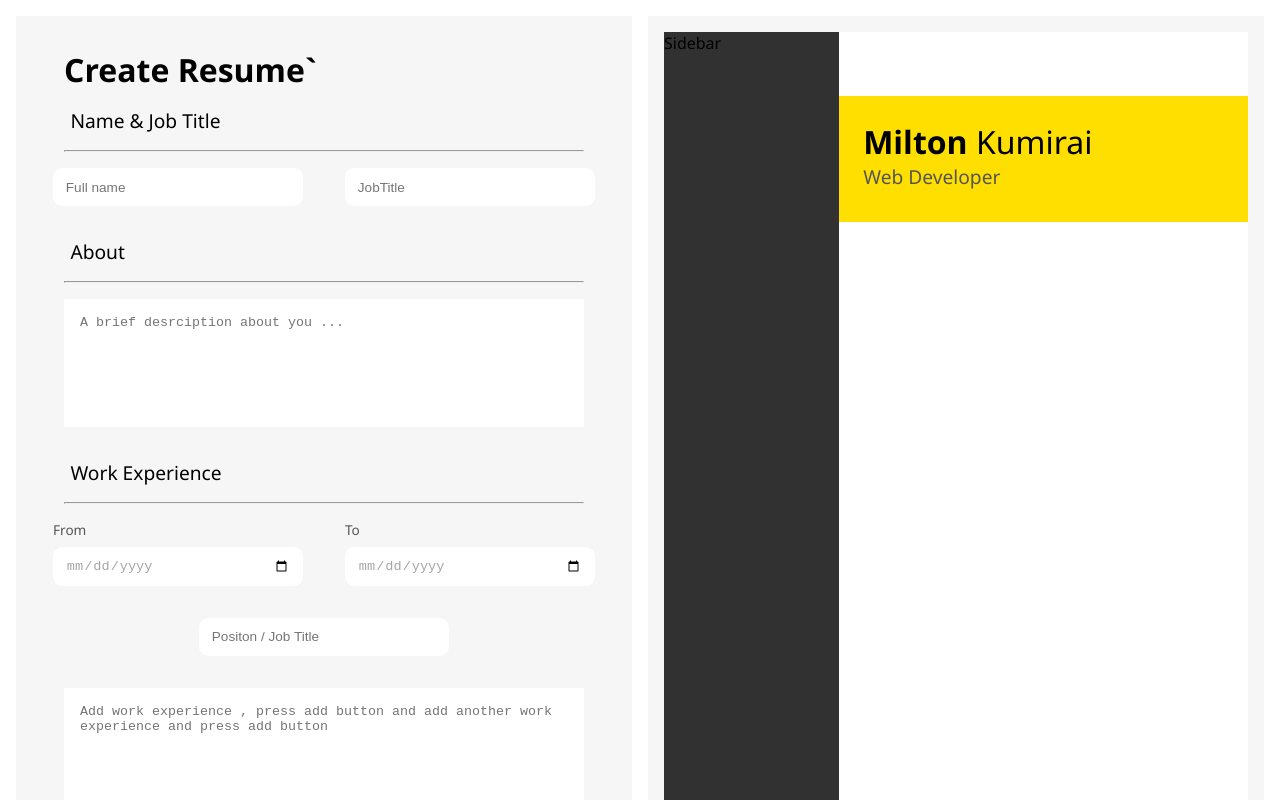
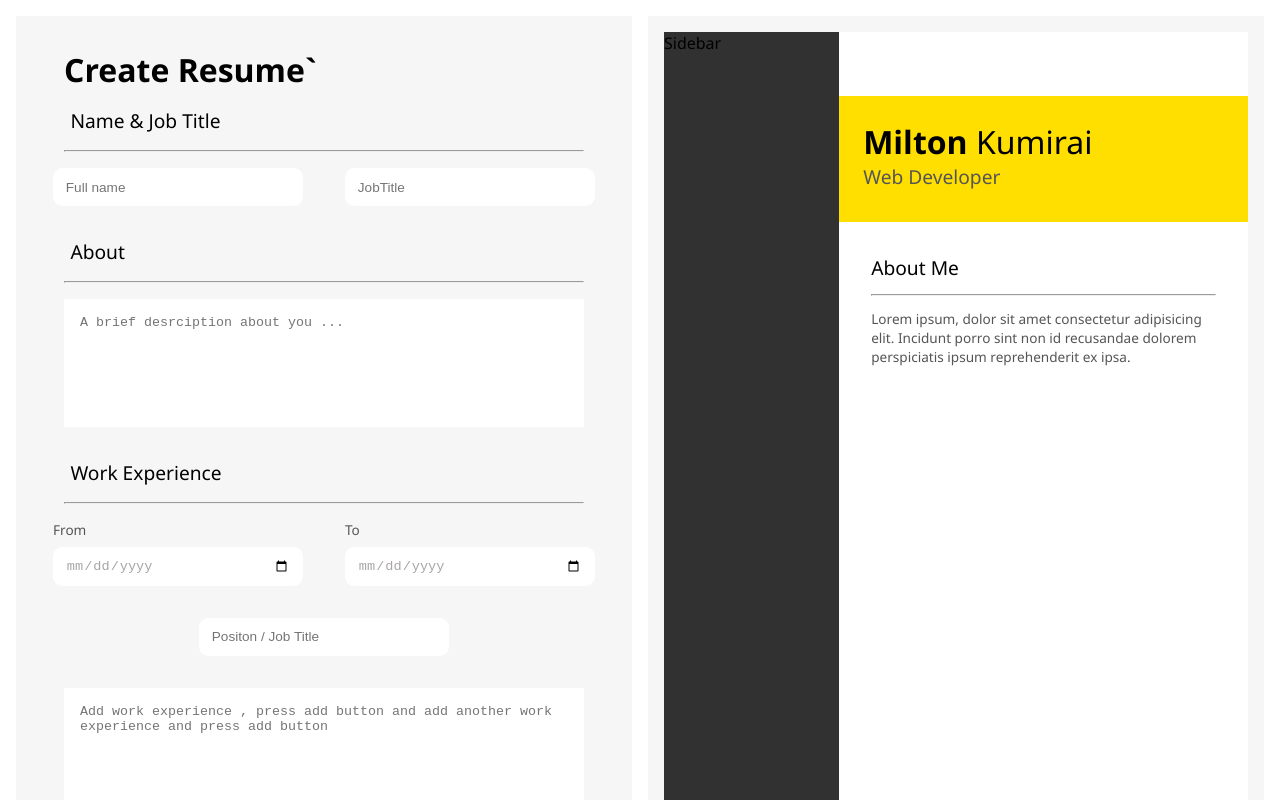
Before and after one commit to Kummirai/resume, a React (Vite) app in the folder cv application/: page / in a window 1280 px wide. Built offline with nearby package versions, Linux system fonts and the light colour scheme.

Commit message:
Create about me secton and style it

```diff
--- /dev/null
+++ b/cv application/src/components/templateOne/AboutMe.jsx
@@ -0,0 +1,14 @@
+const AboutMe = () => {
+  return (
+    <div className="about-me">
+      <h2>About Me</h2>
+      <hr />
+      <p>
+        Lorem ipsum, dolor sit amet consectetur adipisicing elit. Incidunt porro
+        sint non id recusandae dolorem perspiciatis ipsum reprehenderit ex ipsa.
+      </p>
+    </div>
+  );
+};
+
+export default AboutMe;
--- a/cv application/src/components/templateOne/Main.jsx
+++ b/cv application/src/components/templateOne/Main.jsx
@@ -1,9 +1,11 @@
+import AboutMe from "./AboutMe";
 import Heading from "./Heading";
 
 const Main = () => {
   return (
     <div className="main">
       <Heading />
+      <AboutMe />
     </div>
   );
 };
--- a/cv application/src/components/templateOne/template.css
+++ b/cv application/src/components/templateOne/template.css
@@ -40,3 +40,17 @@
   font-size: 1.2rem;
   font-weight: 500;
 }
+
+.about-me {
+  margin: 2rem;
+  display: flex;
+  flex-direction: column;
+}
+
+.about-me hr {
+  margin: 0.8rem 0;
+}
+.about-me h2 {
+  font-size: 1.2rem;
+  font-weight: 400;
+}
```
